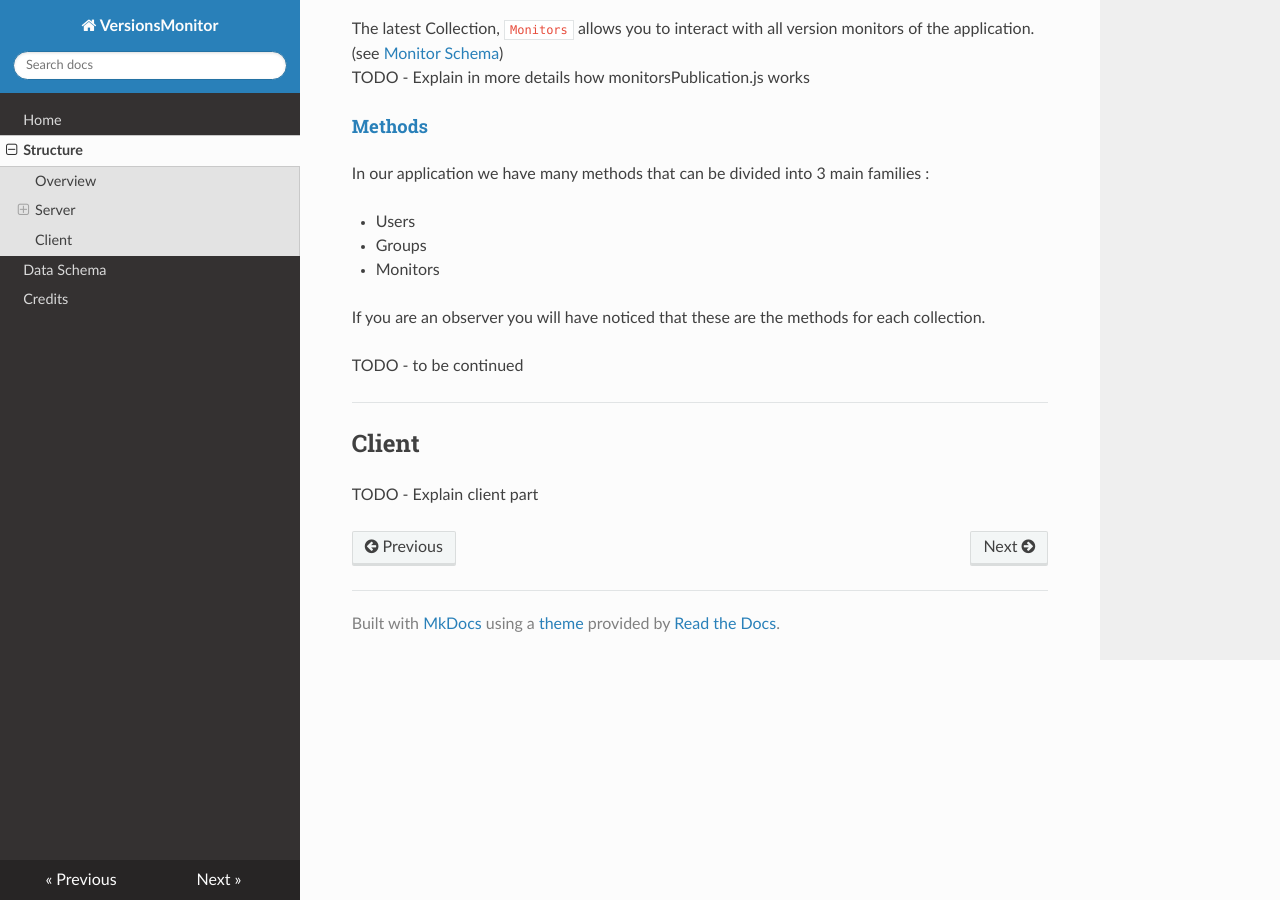
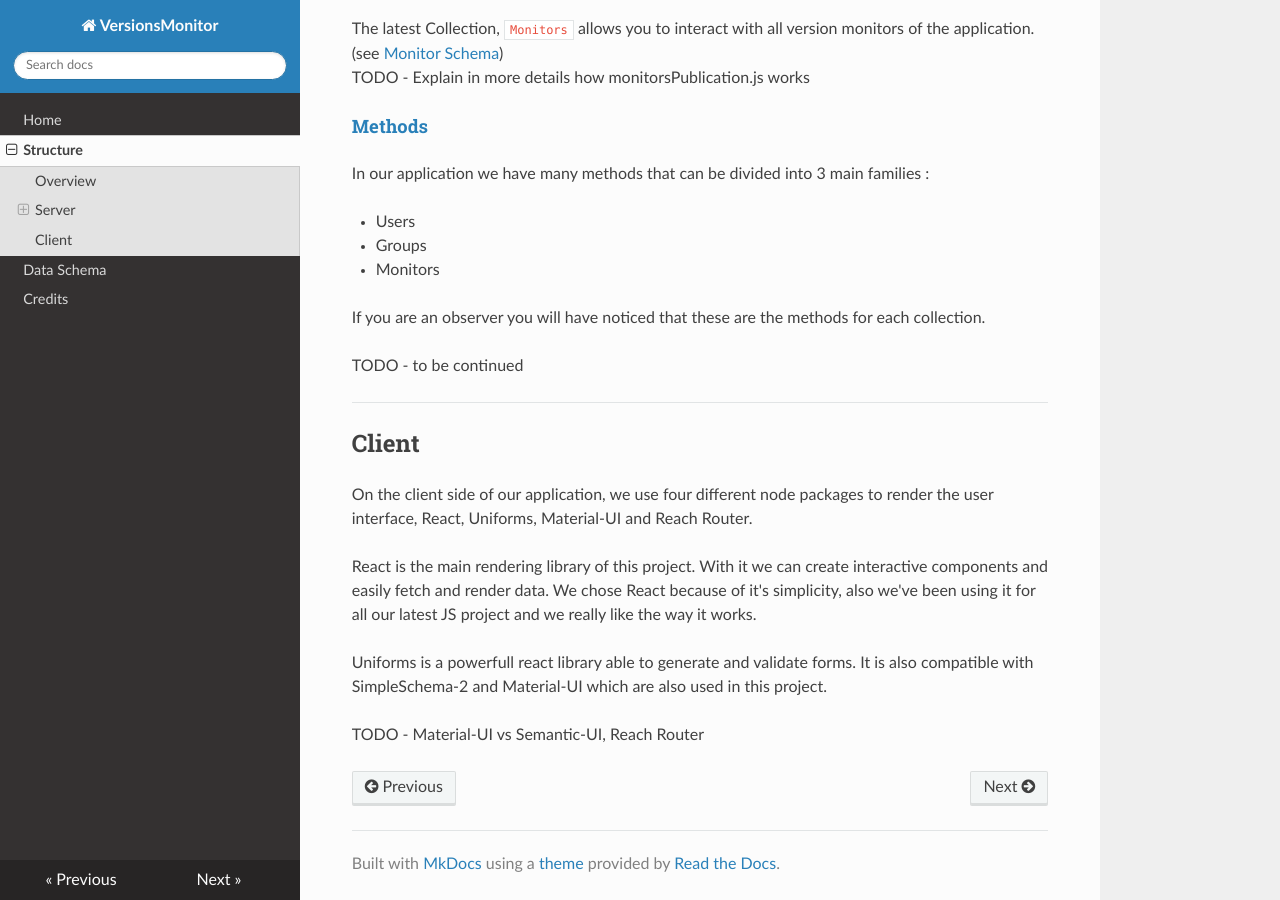
Before and after one commit to LenhardErwan/VersionsMonitor, an MkDocs documentation site: the page built from docs/structure.md, in a window 1280 px wide and 900 px high, scrolled down 1323 px. Built offline with MkDocs 1.6.1, drawn with Linux system fonts in a browser that asks for light colours; nearby versions of some CDN libraries.

Commit message:
feat: client structure

```diff
--- a/docs/structure.md
+++ b/docs/structure.md
@@ -45,4 +45,10 @@ TODO - to be continued
 
 ## Client
 
-TODO - Explain client part
+On the client side of our application, we use four different node packages to render the user interface, React, Uniforms, Material-UI and Reach Router.
+
+React is the main rendering library of this project. With it we can create interactive components and easily fetch and render data. We chose React because of it's simplicity, also we've been using it for all our latest JS project and we really like the way it works.
+
+Uniforms is a powerfull react library able to generate and validate forms. It is also compatible with SimpleSchema-2 and Material-UI which are also used in this project.
+
+TODO - Material-UI vs Semantic-UI, Reach Router
```
